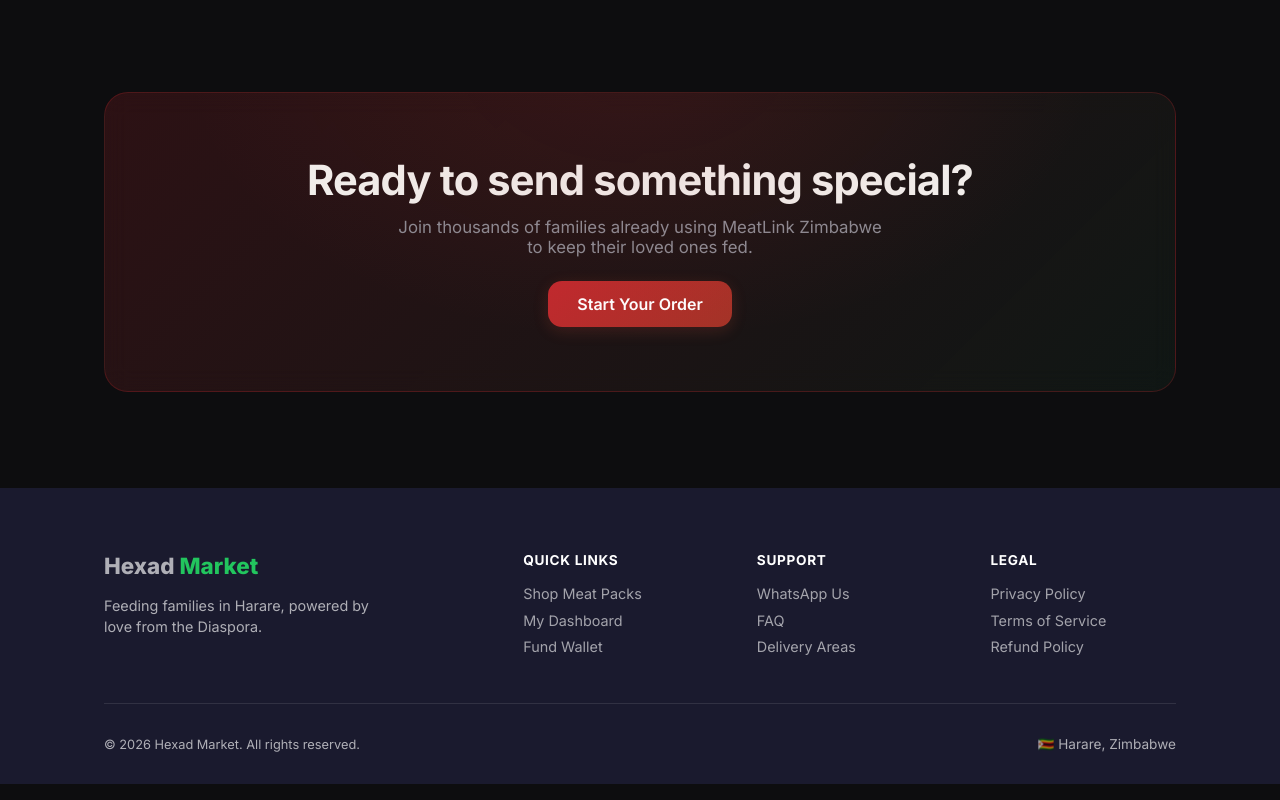
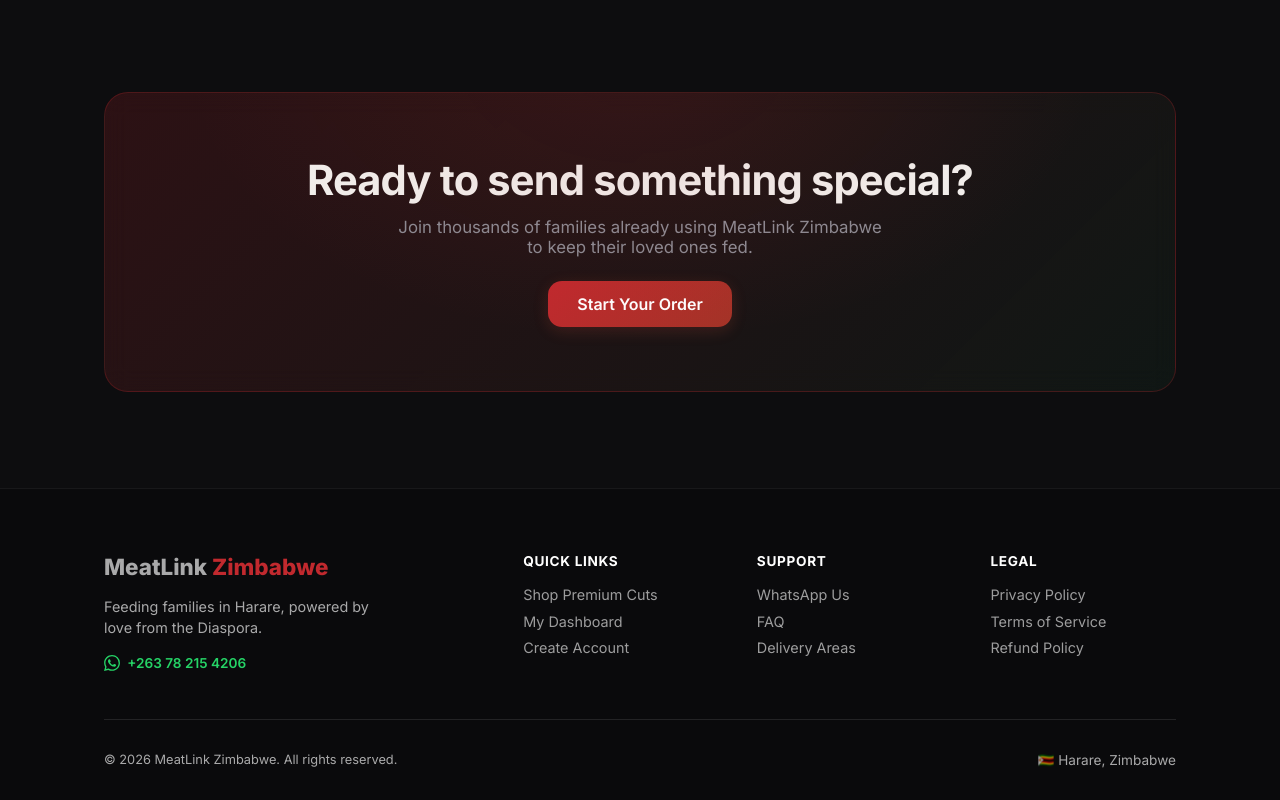
Before and after one commit to Will-l3x/meatlink-zimbabwe, a Next.js app: page / in a window 1280 px wide. Shown: the part 1798-2598 px from the top of the page. Built offline with nearby package versions, Linux system fonts and the light colour scheme.

Commit message:
Fix WhatsApp links, rebrand footer & admin panel, remove wallet columns from admin users table

```diff
--- a/components/layout/Footer.module.css
+++ b/components/layout/Footer.module.css
@@ -1,8 +1,9 @@
 .footer {
-    background: #1a1a2e;
-    color: rgba(255, 255, 255, 0.75);
+    background: #0a0a0c;
+    color: rgba(255, 255, 255, 0.65);
     padding: 4rem 0 0;
     margin-top: 4rem;
+    border-top: 1px solid rgba(255,255,255,0.06);
 }
 
 .footer h1,
@@ -50,7 +51,7 @@
 }
 
 .logo span {
-    color: var(--success);
+    color: var(--primary);
 }
 
 .tagline {
@@ -58,6 +59,18 @@
     line-height: 1.5;
     max-width: 280px;
 }
+
+.waLink {
+    display: inline-flex;
+    align-items: center;
+    gap: 0.45rem;
+    color: #25D366 !important;
+    font-size: 0.85rem;
+    font-weight: 600;
+    text-decoration: none;
+    transition: opacity 0.15s;
+}
+.waLink:hover { opacity: 0.8; }
 
 .column {
     display: flex;
--- a/components/layout/Footer.tsx
+++ b/components/layout/Footer.tsx
@@ -1,6 +1,9 @@
 import React from 'react';
 import Link from 'next/link';
 import styles from './Footer.module.css';
+
+const WA_NUMBER = '263782154206';
+const WA_URL = `https://wa.me/${WA_NUMBER}?text=${encodeURIComponent('Hello! I need help with my MeatLink Zimbabwe order.')}`;
 
 export default function Footer() {
     return (
@@ -9,23 +12,29 @@
                 <div className={styles.grid}>
                     <div className={styles.brand}>
                         <Link href="/" className={styles.logo}>
-                            Hexad <span>Market</span>
+                            MeatLink <span>Zimbabwe</span>
                         </Link>
                         <p className={styles.tagline}>
                             Feeding families in Harare, powered by love from the Diaspora.
                         </p>
+                        <a href={WA_URL} target="_blank" rel="noopener noreferrer" className={styles.waLink}>
+                            <svg width="16" height="16" viewBox="0 0 24 24" fill="currentColor" xmlns="http://www.w3.org/2000/svg">
+                                <path d="M17.472 14.382c-.297-.149-1.758-.867-2.03-.967-.273-.099-.471-.148-.67.15-.197.297-.767.966-.94 1.164-.173.199-.347.223-.644.075-.297-.15-1.255-.463-2.39-1.475-.883-.788-1.48-1.761-1.653-2.059-.173-.297-.018-.458.13-.606.134-.133.298-.347.446-.52.149-.174.198-.298.298-.497.099-.198.05-.371-.025-.52-.075-.149-.669-1.612-.916-2.207-.242-.579-.487-.5-.669-.51-.173-.008-.371-.01-.57-.01-.198 0-.52.074-.792.372-.272.297-1.04 1.016-1.04 2.479 0 1.462 1.065 2.875 1.213 3.074.149.198 2.096 3.2 5.077 4.487.709.306 1.262.489 1.694.625.712.227 1.36.195 1.871.118.571-.085 1.758-.719 2.006-1.413.248-.694.248-1.289.173-1.413-.074-.124-.272-.198-.57-.347m-5.421 7.403h-.004a9.87 9.87 0 01-5.031-1.378l-.361-.214-3.741.982.998-3.648-.235-.374a9.86 9.86 0 01-1.51-5.26c.001-5.45 4.436-9.884 9.888-9.884 2.64 0 5.122 1.03 6.988 2.898a9.825 9.825 0 012.893 6.994c-.003 5.45-4.437 9.884-9.885 9.884m8.413-18.297A11.815 11.815 0 0012.05 0C5.495 0 .16 5.335.157 11.892c0 2.096.547 4.142 1.588 5.945L.057 24l6.305-1.654a11.882 11.882 0 005.683 1.448h.005c6.554 0 11.89-5.335 11.893-11.893a11.821 11.821 0 00-3.48-8.413z" />
+                            </svg>
+                            +263 78 215 4206
+                        </a>
                     </div>
 
                     <div className={styles.column}>
                         <h4>Quick Links</h4>
-                        <Link href="/shop">Shop Meat Packs</Link>
+                        <Link href="/shop">Shop Premium Cuts</Link>
                         <Link href="/dashboard">My Dashboard</Link>
-                        <Link href="/top-up">Fund Wallet</Link>
+                        <Link href="/register">Create Account</Link>
                     </div>
 
                     <div className={styles.column}>
                         <h4>Support</h4>
-                        <Link href="#">WhatsApp Us</Link>
+                        <a href={WA_URL} target="_blank" rel="noopener noreferrer">WhatsApp Us</a>
                         <Link href="#">FAQ</Link>
                         <Link href="#">Delivery Areas</Link>
                     </div>
@@ -39,7 +48,7 @@
                 </div>
 
                 <div className={styles.bottom}>
-                    <p>© {new Date().getFullYear()} Hexad Market. All rights reserved.</p>
+                    <p>© {new Date().getFullYear()} MeatLink Zimbabwe. All rights reserved.</p>
                     <p className={styles.location}>🇿🇼 Harare, Zimbabwe</p>
                 </div>
             </div>
```
Also changed, not shown: app/admin/page.tsx (+2 -8 lines).
